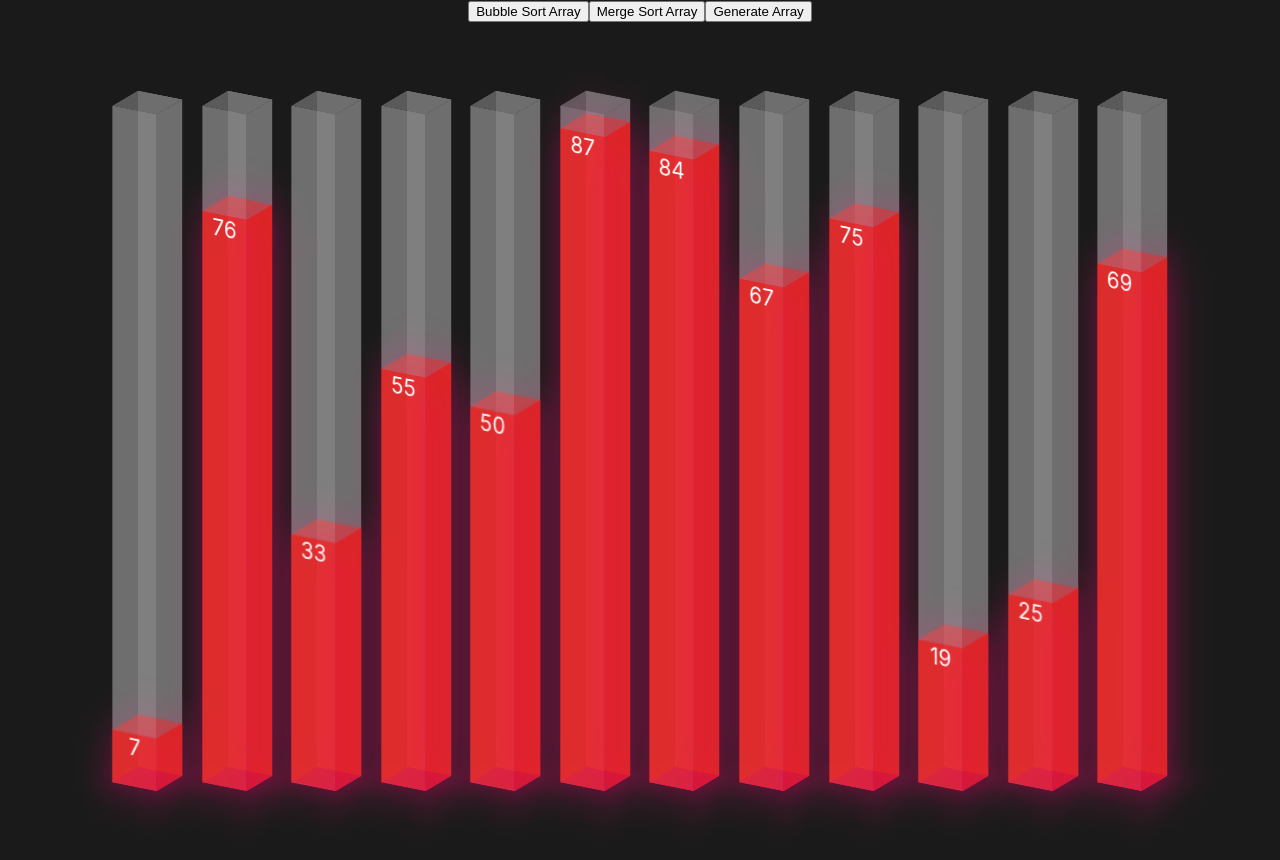
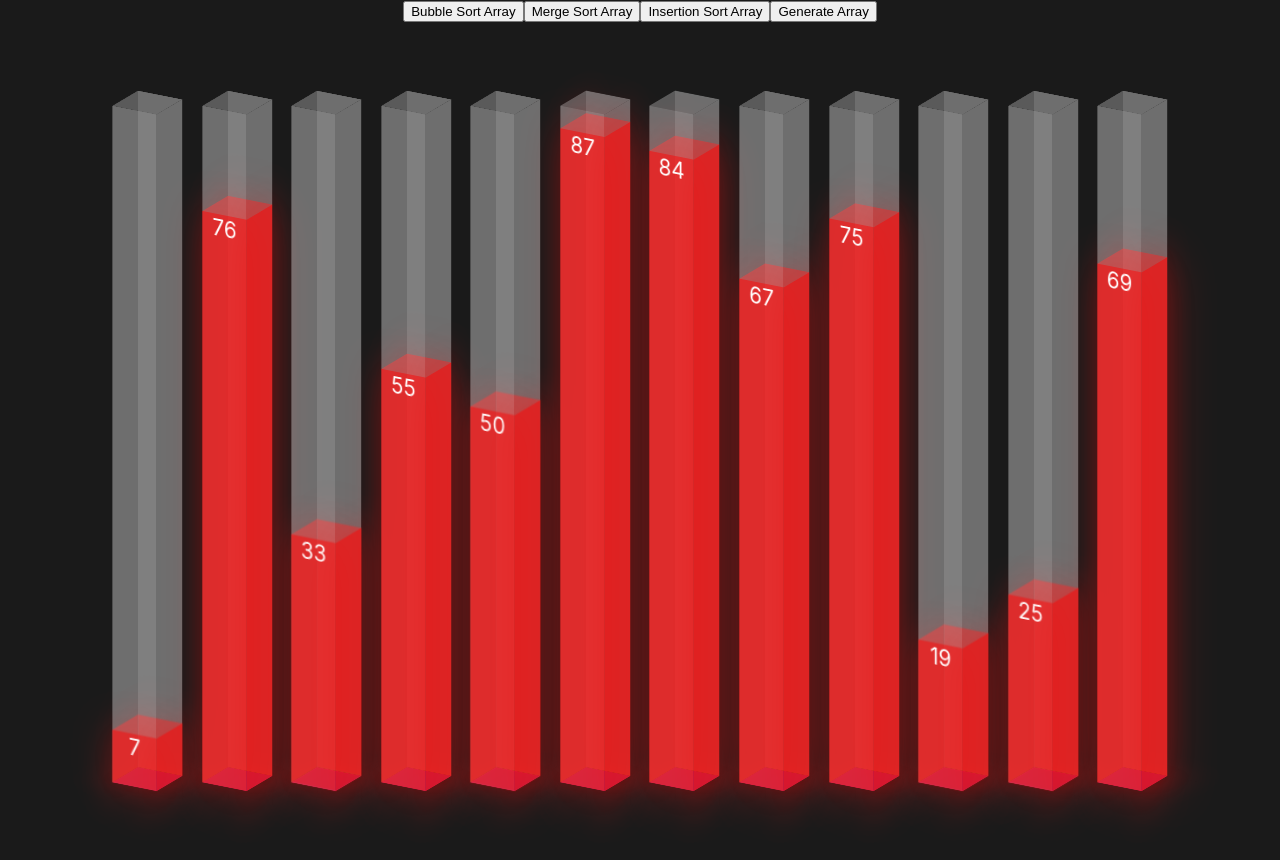
Before and after one commit to MohsinRehman12/algovisualizer, a React (Create React App) app: page / in a window 1280 px wide. Shown: the top 860 px of the page. Built offline with nearby package versions, Linux system fonts and the light colour scheme.

Commit message:
insertion sort added

```diff
--- a/src/components/sortingvisualizer/Sortingvisualizer.css
+++ b/src/components/sortingvisualizer/Sortingvisualizer.css
@@ -65,12 +65,12 @@ body{
     transform-origin: top;
     transform: translateY(90vh) rotateX(-90deg);
     background-color: rgba(255,0,120,0.5);
-    box-shadow: 5px 5px 50px 5px rgba(255,0,120,0.2);
+    box-shadow: 5px 5px 50px 5px rgba(255, 0, 0, 0.2);
 }
 
 .color{
     background-color: rgba(255, 0, 0, 0.5);
-    box-shadow: 5px 5px 50px 5px rgba(255,0,120,0.2);
+    box-shadow: 5px 5px 50px 5px rgba(255, 0, 0, 0.2);
     transition: 0.1s;
 }
 
--- a/src/components/sortingvisualizer/Sortingvisualizer.jsx
+++ b/src/components/sortingvisualizer/Sortingvisualizer.jsx
@@ -39,6 +39,7 @@ function Sortingvisualizer() {
             array.push(getRandomIntRange(5, 90));
         }
         setArray(array);
+        console.log("array: ", array);
     }
 
     function mergeSort(){
@@ -118,6 +119,124 @@ function Sortingvisualizer() {
             }, i * ANIMATION_SPEED_MS);
           }
         }
+        setArray(array.sort(function(a, b){return a-b}));
+
+
+
+
+    }
+
+
+    function insertionSort(){
+        const animations = sortingAlgorithms.getInsertionSortAnimations(array);
+        console.log("animationsI: ", animations);
+
+        for (let i = 0; i < animations.length; i++) {
+
+
+
+            const [barOneIdx, barTwoIdx, barOneH, barTwoH, swap] = animations[i];
+
+            setTimeout(() => {
+
+                var arrayBarsF = document.getElementsByClassName('bar front color');
+                var arrayBarsB = document.getElementsByClassName('bar back color');
+                var arrayBarsL = document.getElementsByClassName('bar left color');
+                var arrayBarsR = document.getElementsByClassName('bar right color');
+
+                var arrayBarsValue = document.getElementsByClassName('bar value');
+
+                var barOneStyle = arrayBarsF[barOneIdx].style;
+                var barTwoStyle = arrayBarsF[barTwoIdx].style;
+
+                var barOneStyleB = arrayBarsB[barOneIdx].style;
+                var barTwoStyleB = arrayBarsB[barTwoIdx].style;
+
+                var barOneStyleL = arrayBarsL[barOneIdx].style;
+                var barTwoStyleL = arrayBarsL[barTwoIdx].style;
+
+                var barOneStyleR = arrayBarsR[barOneIdx].style;
+                var barTwoStyleR = arrayBarsR[barTwoIdx].style;
+
+                barOneStyle.backgroundColor = SECONDARY_COLOR;
+                barTwoStyle.backgroundColor = SECONDARY_COLOR;
+
+                barOneStyleB.backgroundColor = SECONDARY_COLOR;
+                barTwoStyleB.backgroundColor = SECONDARY_COLOR;
+
+                barOneStyleL.backgroundColor = SECONDARY_COLOR;
+                barTwoStyleL.backgroundColor = SECONDARY_COLOR;
+
+                barOneStyleR.backgroundColor = SECONDARY_COLOR;
+                barTwoStyleR.backgroundColor = SECONDARY_COLOR;
+
+
+
+
+
+            if(swap){
+
+                barOneStyle.backgroundColor = PRIMARY_COLOR;
+                barTwoStyle.backgroundColor = PRIMARY_COLOR;
+
+                barOneStyleB.backgroundColor = PRIMARY_COLOR;
+                barTwoStyleB.backgroundColor = PRIMARY_COLOR;
+
+                barOneStyleL.backgroundColor = PRIMARY_COLOR;
+                barTwoStyleL.backgroundColor = PRIMARY_COLOR;
+
+                barOneStyleR.backgroundColor = PRIMARY_COLOR;
+                barTwoStyleR.backgroundColor = PRIMARY_COLOR;
+
+
+                console.log("swap: ", swap);
+                console.log("barOneIdx: ", barOneIdx);
+                console.log("barTwoIdx: ", barTwoIdx);
+                console.log("barOneH: ", barOneH);
+                console.log("barTwoH: ", barTwoH);
+
+                var temp = barOneH;
+
+                barOneStyle.height = `${barOneH}vh`;
+                barOneStyleB.height = `${barOneH}vh`;
+                barOneStyleL.height = `${barOneH}vh`;
+                barOneStyleR.height = `${barOneH}vh`;
+                barOneStyle.transform = `translateY(${90 - barOneH}vh)`;
+
+                barOneStyleB.transform = `translateY(${90 - barOneH}vh)`;
+                barOneStyleL.transform = `translateY(${90 - barOneH}vh)`;
+                barOneStyleR.transform = `translateY(${90 - barOneH}vh)`;
+
+                document.getElementsByClassName('barvalue')[barOneIdx].innerHTML = barOneH;
+
+                // barTwoStyle = arrayBarsF[barTwoIdx].style;
+                // barTwoStyleB = arrayBarsB[barTwoIdx].style;
+                // barTwoStyleL = arrayBarsL[barTwoIdx].style;
+                // barTwoStyleR = arrayBarsR[barTwoIdx].style;
+
+                barTwoStyle.height = `${barTwoH}vh`;
+                barTwoStyleB.height = `${barTwoH}vh`;
+                barTwoStyleL.height = `${barTwoH}vh`;
+                barTwoStyleR.height = `${barTwoH}vh`;
+                barTwoStyle.transform = `translateY(${90 - barTwoH}vh)`;
+                barTwoStyleB.transform = `translateY(${90 - barTwoH}vh)`;
+                barTwoStyleL.transform = `translateY(${90 - barTwoH}vh)`;
+                barTwoStyleR.transform = `translateY(${90 - barTwoH}vh)`;
+
+                console.log("bar hegihts", barOneH, barTwoH, barTwoH);
+
+                document.getElementsByClassName('barvalue')[barTwoIdx].innerHTML = barTwoH;
+
+
+            }
+            }, i * ANIMATION_SPEED_MS);
+
+            document.getElementsByClassName('color').backgroundColor = PRIMARY_COLOR;
+        }
+
+        setArray(array.sort(function(a, b){return a-b}));
+
+
 
 
 
@@ -251,33 +370,6 @@ function Sortingvisualizer() {
 
 
 
-                //   barOneStyle.height = `${b1height}vh`;
-                //     barOneStyleB.height = `${b1height}vh`;
-                //     barOneStyleL.height = `${b1height}vh`;
-                //     barOneStyleR.height = `${b1height}vh`;
-                //   barOneStyle.transform = `translateY(${90 - b1height}vh)`;
-                //     barOneStyleB.transform = `translateY(${90 - b1height}vh)`;
-                //     barOneStyleL.transform = `translateY(${90 - b1height}vh)`;
-                //     barOneStyleR.transform = `translateY(${90 - b1height}vh)`;
-
-
-                    // const barTwoStyle = arrayBarsF[barTwoIdx].style;
-                    // const barTwoStyleB = arrayBarsB[barTwoIdx].style;
-                    // const barTwoStyleL = arrayBarsL[barTwoIdx].style;
-                    // const barTwoStyleR = arrayBarsR[barTwoIdx].style;
-                    // document.getElementsByClassName('barvalue')[barOneIdx].innerHTML = b1height;
-                    // document.getElementsByClassName('barvalue')[barTwoIdx].innerHTML = b2height;
-
-                    // barTwoStyle.height = `${b2height}vh`;
-                    // barTwoStyleB.height = `${b2height}vh`;
-                    // barTwoStyleL.height = `${b2height}vh`;
-                    // barTwoStyleR.height = `${b2height}vh`;
-                    // barTwoStyle.transform = `translateY(${90 - b2height}vh)`;
-                    // barTwoStyleB.transform = `translateY(${90 - b2height}vh)`;
-                    // barTwoStyleL.transform = `translateY(${90 - b2height}vh)`;
-                    // barTwoStyleR.transform = `translateY(${90 - b2height}vh)`;
-
-
 
 
 
@@ -289,6 +381,9 @@ function Sortingvisualizer() {
 
               }
             }
+
+            setArray(array.sort(function(a, b){return a-b}));
+
         }
 
 
@@ -317,6 +412,7 @@ function Sortingvisualizer() {
     <div className="buttonBox">
         <button className="button" onClick={bubbleSort}>Bubble Sort Array</button>
         <button className="button" onClick={mergeSort}>Merge Sort Array</button>
+        <button className="button" onClick={insertionSort}>Insertion Sort Array</button>
 
         <button className="button" onClick={createArray}>Generate Array</button>
 
--- a/src/components/sortingvisualizer/algorithms/sortingAlgorithms.jsx
+++ b/src/components/sortingvisualizer/algorithms/sortingAlgorithms.jsx
@@ -60,6 +60,40 @@ export function getMergeSortAnimations(array) {
   const auxiliaryArray = array.slice();
   mergeSortHelper(array, 0, array.length - 1, auxiliaryArray, animations);
   return animations;
+}
+
+export function getInsertionSortAnimations(array) {
+  const animations = [];
+  if (array.length <= 1) return array;
+  const auxiliaryArray = array.slice();
+
+  for (let i = 1; i < auxiliaryArray.length; i++) {
+    let key = auxiliaryArray[i];
+    let j = i - 1;
+    // push indices of the elements being compared
+    animations.push([j, i]);
+    while (j >= 0 && auxiliaryArray[j] > key) {
+      // push indices and values of the elements being swapped
+
+      [auxiliaryArray[j], auxiliaryArray[j+1]] = [auxiliaryArray[j+1], auxiliaryArray[j]];
+      animations.push([j, j+1, auxiliaryArray[j] ,auxiliaryArray[j+1], false]);
+      animations.push([j, j+1, auxiliaryArray[j] ,auxiliaryArray[j+1], true]);
+
+
+
+
+      j = j - 1;
+    }
+    auxiliaryArray[j+1] = key;
+  }
+
+
+  console.log(auxiliaryArray);
+
+  return animations;
+
+
+
 }
 
 export function getBubbleSortAnimations(array) {
```
